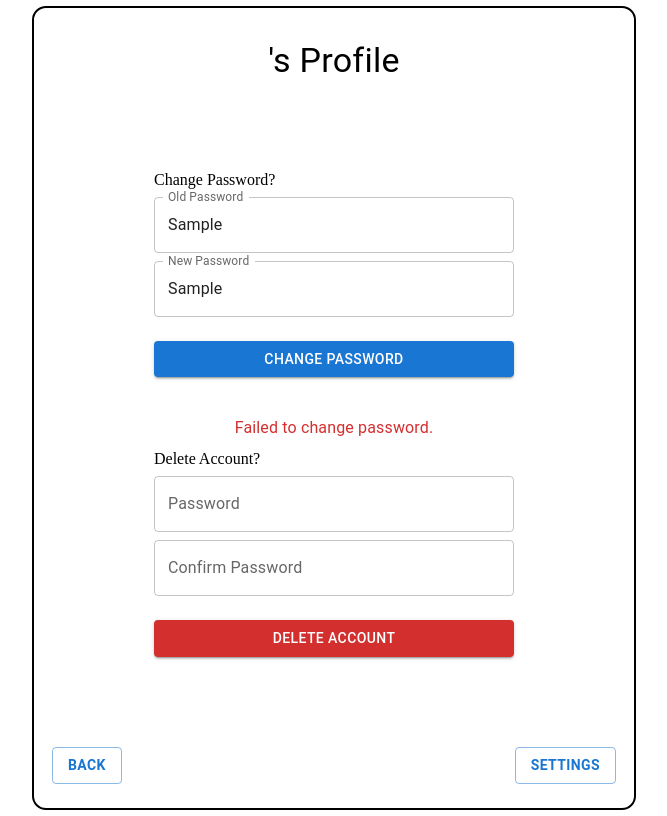
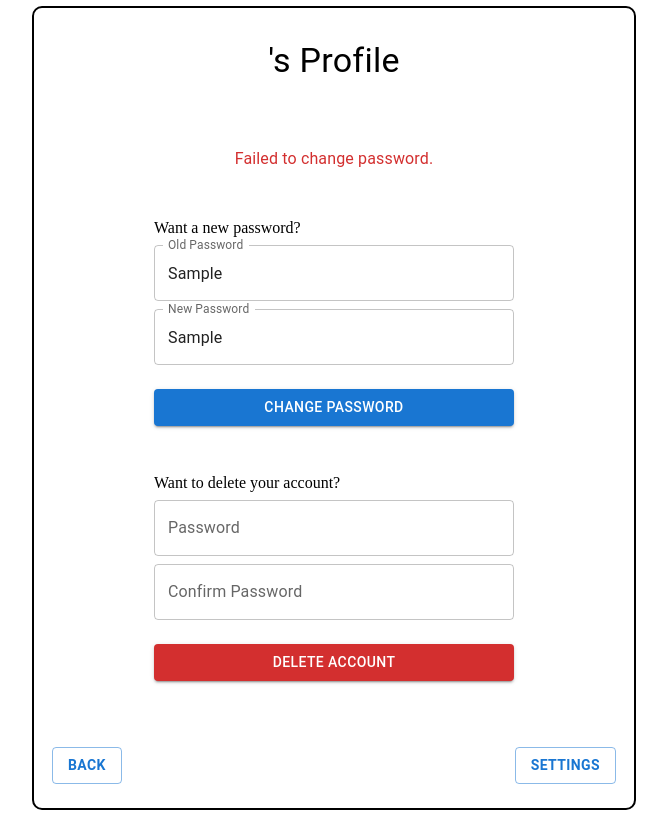
Before and after one commit to tthcodes/Mastermind, a React app: page /profile in a window 1280 px wide. Both pictures are taken after typing "Sample", "Sample" into the empty fields and a click on the button "CHANGE PASSWORD". Shown: the whole page, without its empty margins (306-973 px from the left). Built offline with nearby package versions, Linux system fonts and the light colour scheme; no server answers.

Commit message:
Frontend Changes

```diff
--- a/src/client/components/GuessSubmit.jsx
+++ b/src/client/components/GuessSubmit.jsx
@@ -5,7 +5,7 @@ import GameContext from '../contexts/GameContext';
 
 const GuessSubmit = ({ length, onFormSubmit, guessCount }) => {
   const [inputs, setInputs] = useState(Array(length).fill(''));
-  const inputRefs = useRef([]); // new concept
+  const inputRefs = useRef([]);
   const { maxGuessCount } = useContext(GameContext);
 
   const handleInputChange = (index, value) => {
--- a/src/client/components/Home.jsx
+++ b/src/client/components/Home.jsx
@@ -8,10 +8,10 @@ import axios from 'axios'
 
 const Home = () => {
   const {isSignedIn, setIsSignedIn} = useContext(GameContext)
+  const [ userData, setUserData ] = useState({ username: 'default', score: -1 });
   const navigate = useNavigate();
-  const [ userData, setUserData ] = useState({ username: 'default', score: -1 });
 
-  // Upon home component load, fetch user's data to display in U
+  // Upon home component load, fetch user's data to display in UI
   useEffect(() => {
     const fetchUserData = async () => {
       if (isSignedIn) {
--- a/src/client/components/Instructions.jsx
+++ b/src/client/components/Instructions.jsx
@@ -1,8 +1,8 @@
 import React from 'react';
+import containerStyle from '../styling/containerStyling';
 import { Box, Typography, List, ListItem, ListItemText } from '@mui/material';
+import { Button } from '@mui/joy';
 import { useNavigate } from 'react-router-dom';
-import { Button } from '@mui/joy';
-import containerStyle from '../styling/containerStyling';
 
 const Instructions = () => {
   const navigate = useNavigate();
--- a/src/client/components/Profile.jsx
+++ b/src/client/components/Profile.jsx
@@ -47,7 +47,10 @@ const Profile = () => {
         oldPassword,
         newPassword
       });
+      // Let client know password change was successful
       alert(response.data.message);
+
+      // Clear input fields
       setOldPassword('');
       setNewPassword('');
     } catch (err) {
@@ -66,8 +69,15 @@ const Profile = () => {
     try {
       // Have to specifically configure .delete requests to have an object.. in this case, to confirm password matches
       const response = await axios.delete('/api/user/delete-account', {data: { deletePassword }});
+
+      // Let client know account deletion was successful
       alert(response.data.message);
+
+      // Change global state variable isSignedIn to false
       setIsSignedIn(false);
+
+      // Navigate player back to home screen (session should be destroyed)
+
       navigate('/');
     } catch (err) {
       console.error('Error during account deletion:', err.response.data.message);
@@ -82,19 +92,17 @@ const Profile = () => {
       </Typography>
       {error && (
         <Typography color="error" sx={{
-          position: 'absolute',
-          top: '51vh', // Adjust top as necessary to position the error message
-          right: 0, // Adjust right to align the message as you prefer
-          width: '100%', // Ensure it spans the full container width if necessary
-          textAlign: 'center', // Center the text
-          background: 'rgba(255, 255, 255, 0.8)', // Optional: add a semi-transparent background
-          zIndex: 2 // Ensure it sits above other elements
+          top: '51vh',
+          right: 0,
+          width: '100%',
+          textAlign: 'center',
+          zIndex: 2
         }}>
           {error}
         </Typography>
       )}
       <form onSubmit={handleChangePassword} style={{ width: '60%', display: 'flex', flexDirection: 'column', gap: '8px' }}>
-        Change Password?
+        Want a new password?
         <TextField
           label="Old Password"
           fullWidth
@@ -112,7 +120,7 @@ const Profile = () => {
         </Button>
       </form>
       <form onSubmit={handleDeleteAccount} style={{ width: '60%', display: 'flex', flexDirection: 'column', gap: '8px' }}>
-        Delete Account?
+        Want to delete your account?
         <TextField
           label="Password"
           fullWidth
--- a/src/client/index.css
+++ b/src/client/index.css
@@ -1,8 +1,8 @@
 body {
+  justify-content: center;
+  height: 100vh;
+  display: flex;
   font-family: 'bungee';
-  display: flex;
   flex-direction: column;
   align-items: center;
-  justify-content: center;
-  height: 100vh;
 }
--- a/src/client/styling/containerStyling.js
+++ b/src/client/styling/containerStyling.js
@@ -1,13 +1,14 @@
 // MUI Styling for Outer Box Containing App
+
 const containerStyle = {
   display: 'flex',
   flexDirection: 'column',
   alignItems: 'center',
   justifyContent: 'space-between',
-  maxWidth: '600px',
-  width: '800px',
+  maxWidth: '700px',
+  width: '600px',
   height: '800px',
-  borderRadius: '14px',
+  borderRadius: '10px',
   border: '2px solid black'
 };
 
--- a/src/static/index.html
+++ b/src/static/index.html
@@ -4,7 +4,7 @@
   <meta charset="UTF-8">
   <meta http-equiv="X-UA-Compatible" content="IE=edge">
   <meta name="viewport" content="width=device-width, initial-scale=1.0">
-  <title>Mastermind LinkedIn</title>
+  <title>Mastermind-LinkedIn</title>
 </head>
 <body>
   <div id="root"></div>
```
Also changed, not shown: src/client/App.jsx (+9 -3 lines), src/client/contexts/GameContext.jsx (+6 -1 lines).
